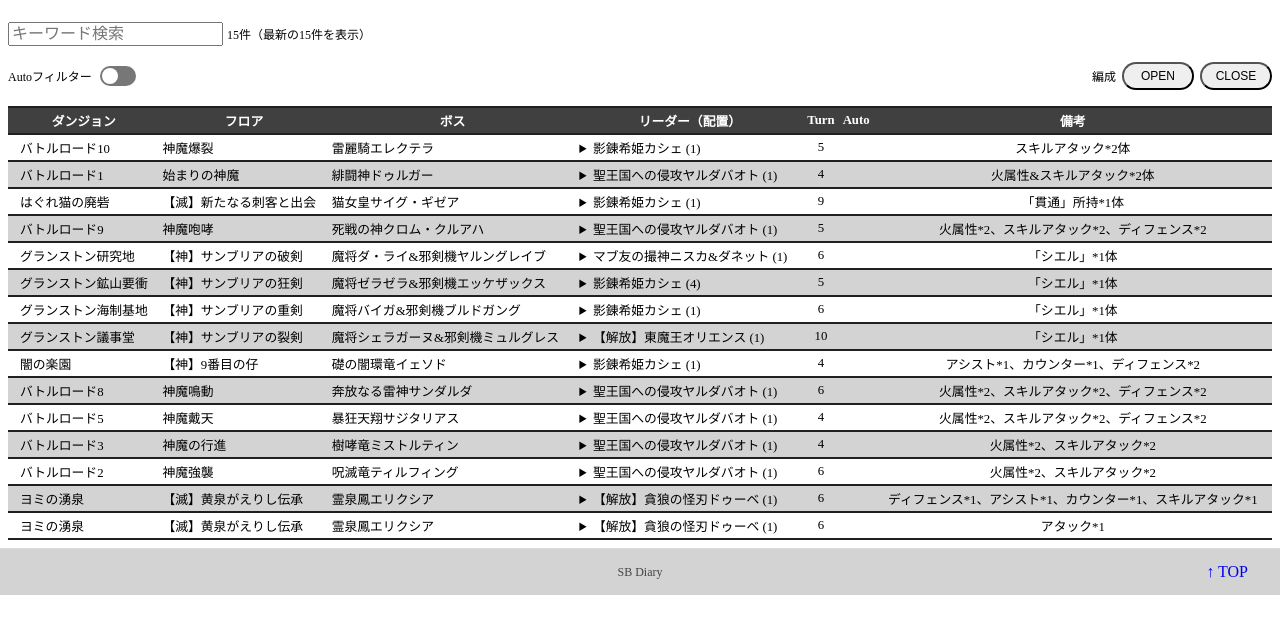
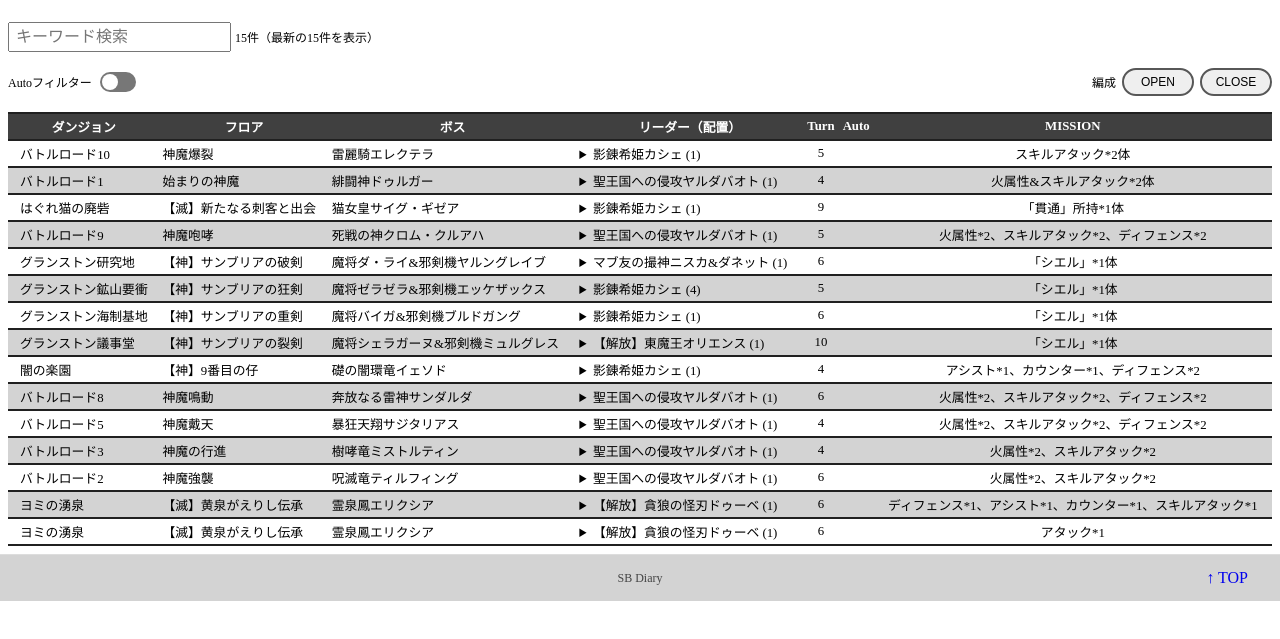
Before and after one commit to timewarp357/SBDiary, a plain HTML site: page index.html in a window 1280 px wide. Shown: the part 47-686 px from the top of the page. Drawn offline with Linux system fonts and the light colour scheme.

Commit message:
Add files via upload

```diff
--- a/index.html
+++ b/index.html
@@ -31,7 +31,7 @@
 
     <div>
       <input
-        type="text"
+        type="search"
         id="keyword"
         placeholder="キーワード検索"
       >
@@ -61,7 +61,7 @@
             <th>リーダー（配置）</th>
             <th>Turn</th>
             <th>Auto</th>
-            <th>備考</th>
+            <th>MISSION</th>
           </tr>
         </thead>
         <tbody id="results"></tbody>
--- a/style.css
+++ b/style.css
@@ -32,6 +32,10 @@ main {
 		#dfdfdf 90deg 180deg);
 }
 */
+#keyword {
+  padding: 4px 6px;
+}
+
 
 #count {
   font-size: 0.75rem;
@@ -109,6 +113,7 @@ main {
 }
 
 .details-controls button {
+  border: 2px solid #575757;
   border-radius: 999px;
   font-size: 0.75rem;
   padding: 5px 10px;
```
